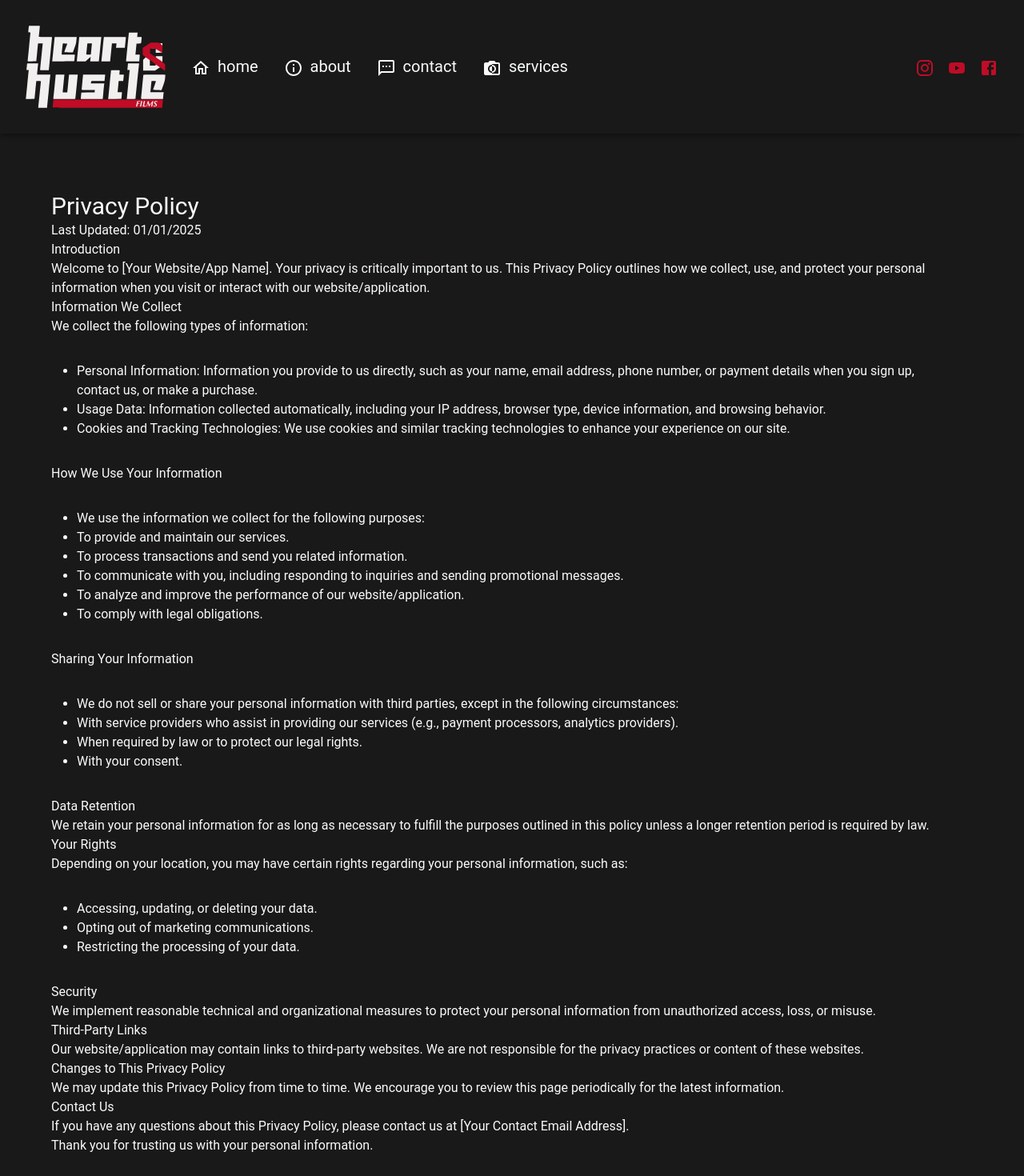
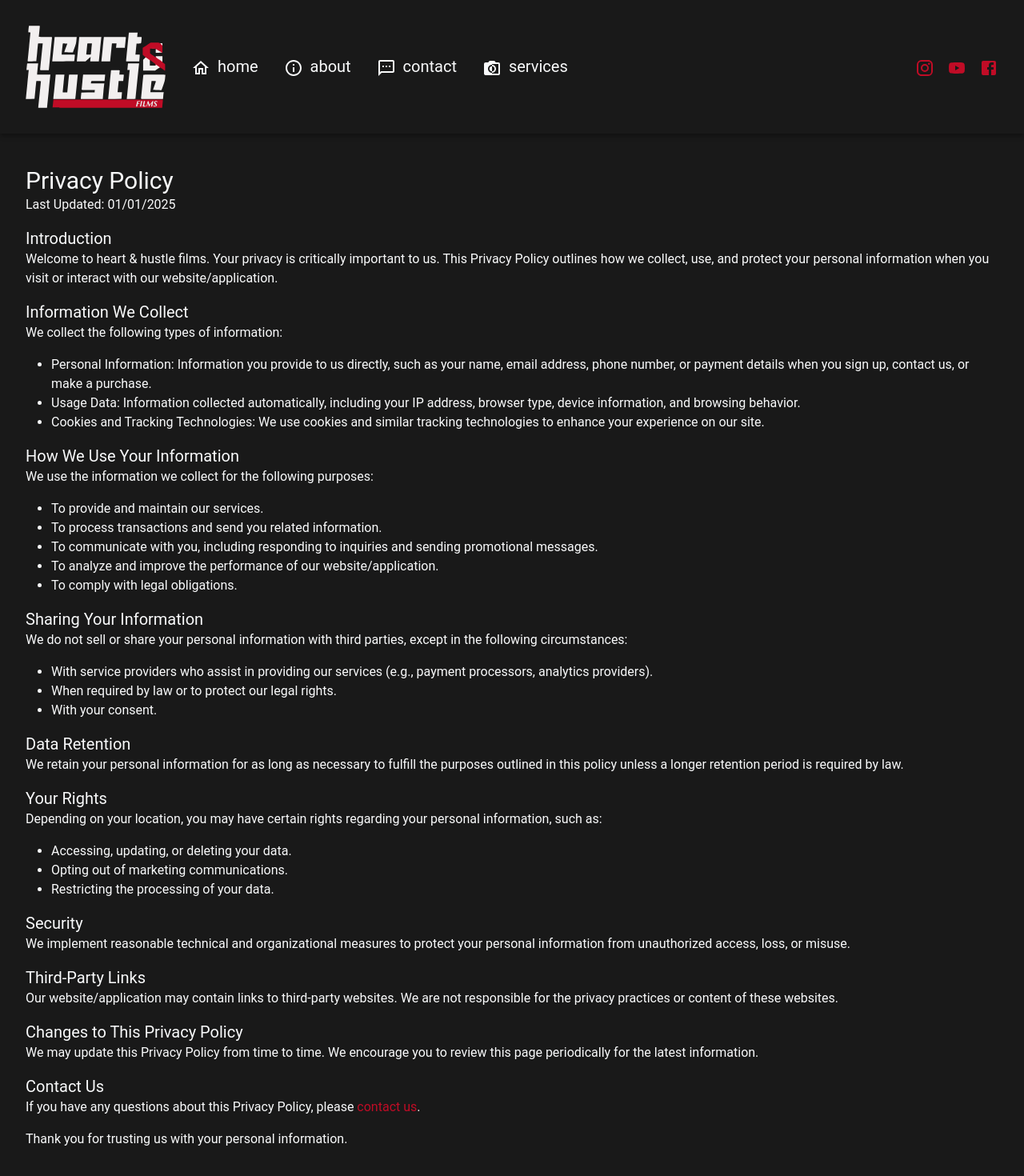
Before and after one commit to hhfilms/hhfilms, a Next.js app: page /privacy-policy in a window 1280 px wide. Shown: the top 1470 px of the page at 80% size. Built offline with nearby package versions, Linux system fonts and the light colour scheme; what @mui/material-nextjs would draw is missing.

Commit message:
update privacy

```diff
--- a/app/privacy-policy/page.tsx
+++ b/app/privacy-policy/page.tsx
@@ -2,56 +2,62 @@ import React from "react";
 
 const PrivacyPolicy = () => {
   return (
-    <div className="text-gray-50 flex-grow min-h-screen mt-28 p-16">
+    <div className="text-gray-50 flex-grow min-h-screen mt-28 p-8">
       <h1 className="text-3xl">Privacy Policy</h1>
-      <p>Last Updated: 01/01/2025</p>
-      <p>Introduction</p>
-      <p>
-        Welcome to [Your Website/App Name]. Your privacy is critically important to us. This Privacy Policy outlines how we collect, use, and protect your personal information when you visit or
-        interact with our website/application.
+      <p className="mb-4">Last Updated: 01/01/2025</p>
+      <h2 className="text-xl">Introduction</h2>
+      <p className="mb-4">
+        Welcome to heart & hustle films. Your privacy is critically important to us. This Privacy Policy outlines how we collect, use, and protect your personal information when you visit or interact
+        with our website/application.
       </p>
-      <p>Information We Collect</p>
-      <p>We collect the following types of information:</p>
-      <ul className="list-disc p-8">
+      <h2 className="text-xl">Information We Collect</h2>
+      <p className="mb-4">We collect the following types of information:</p>
+      <ul className="list-disc px-8 mb-4">
         <li>Personal Information: Information you provide to us directly, such as your name, email address, phone number, or payment details when you sign up, contact us, or make a purchase.</li>
         <li>Usage Data: Information collected automatically, including your IP address, browser type, device information, and browsing behavior.</li>
         <li>Cookies and Tracking Technologies: We use cookies and similar tracking technologies to enhance your experience on our site.</li>
       </ul>
 
-      <p>How We Use Your Information</p>
-      <ul className="list-disc p-8">
-        <li>We use the information we collect for the following purposes:</li>
+      <h2 className="text-xl">How We Use Your Information</h2>
+      <p className="mb-4">We use the information we collect for the following purposes:</p>
+      <ul className="list-disc px-8 mb-4">
         <li>To provide and maintain our services.</li>
         <li>To process transactions and send you related information.</li>
         <li>To communicate with you, including responding to inquiries and sending promotional messages.</li>
         <li>To analyze and improve the performance of our website/application.</li>
         <li>To comply with legal obligations.</li>
       </ul>
-      <p>Sharing Your Information</p>
-      <ul className="list-disc p-8">
-        <li>We do not sell or share your personal information with third parties, except in the following circumstances:</li>
+      <h2 className="text-xl">Sharing Your Information</h2>
+      <p className="mb-4">We do not sell or share your personal information with third parties, except in the following circumstances:</p>
+      <ul className="list-disc px-8 mb-4">
         <li>With service providers who assist in providing our services (e.g., payment processors, analytics providers).</li>
         <li>When required by law or to protect our legal rights.</li>
         <li>With your consent.</li>
       </ul>
-      <p>Data Retention</p>
-      <p>We retain your personal information for as long as necessary to fulfill the purposes outlined in this policy unless a longer retention period is required by law.</p>
-      <p>Your Rights</p>
-      <p>Depending on your location, you may have certain rights regarding your personal information, such as:</p>
-      <ul className="list-disc p-8">
+      <h2 className="text-xl">Data Retention</h2>
+      <p className="mb-4">We retain your personal information for as long as necessary to fulfill the purposes outlined in this policy unless a longer retention period is required by law.</p>
+      <h2 className="text-xl">Your Rights</h2>
+      <p className="mb-4">Depending on your location, you may have certain rights regarding your personal information, such as:</p>
+      <ul className="list-disc px-8 mb-4">
         <li>Accessing, updating, or deleting your data.</li>
         <li>Opting out of marketing communications.</li>
         <li>Restricting the processing of your data.</li>
       </ul>
-      <p>Security</p>
-      <p>We implement reasonable technical and organizational measures to protect your personal information from unauthorized access, loss, or misuse.</p>
-      <p>Third-Party Links</p>
-      <p>Our website/application may contain links to third-party websites. We are not responsible for the privacy practices or content of these websites.</p>
-      <p>Changes to This Privacy Policy</p>
-      <p>We may update this Privacy Policy from time to time. We encourage you to review this page periodically for the latest information.</p>
-      <p>Contact Us</p>
-      <p>If you have any questions about this Privacy Policy, please contact us at [Your Contact Email Address].</p>
-      <p>Thank you for trusting us with your personal information.</p>
+      <h2 className="text-xl">Security</h2>
+      <p className="mb-4">We implement reasonable technical and organizational measures to protect your personal information from unauthorized access, loss, or misuse.</p>
+      <h2 className="text-xl">Third-Party Links</h2>
+      <p className="mb-4">Our website/application may contain links to third-party websites. We are not responsible for the privacy practices or content of these websites.</p>
+      <h2 className="text-xl">Changes to This Privacy Policy</h2>
+      <p className="mb-4">We may update this Privacy Policy from time to time. We encourage you to review this page periodically for the latest information.</p>
+      <h2 className="text-xl">Contact Us</h2>
+      <p className="mb-4">
+        If you have any questions about this Privacy Policy, please{" "}
+        <a className="text-brand" href="/contact">
+          contact us
+        </a>
+        .
+      </p>
+      <p className="mb-4">Thank you for trusting us with your personal information.</p>
     </div>
   );
 };
```
